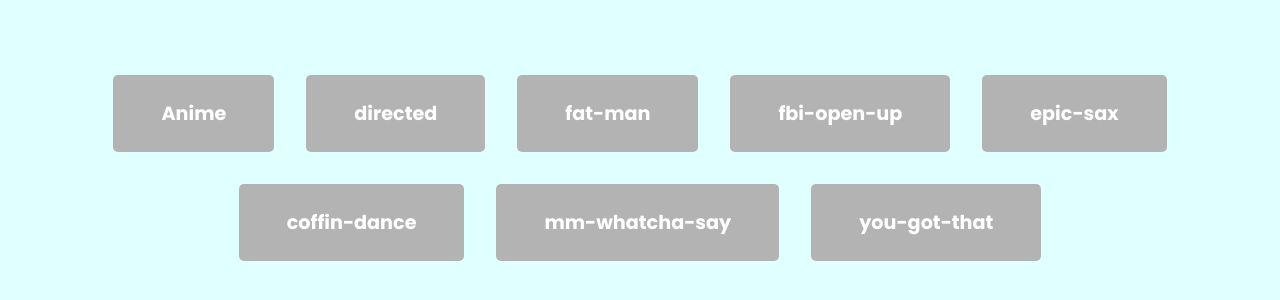
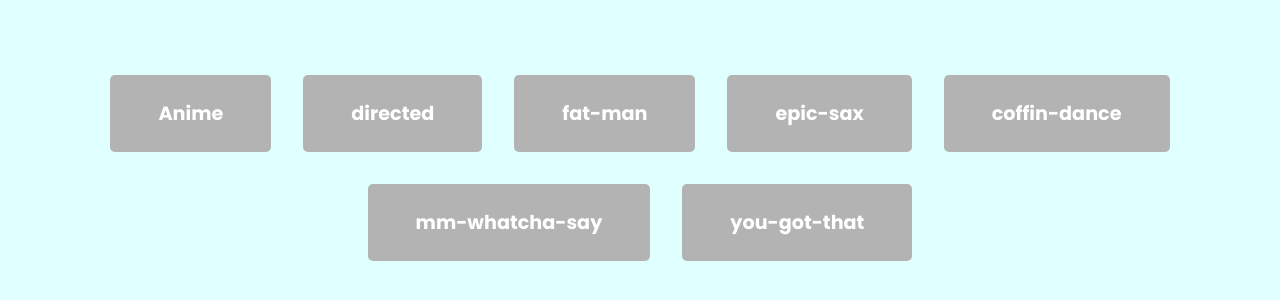
Before and after one commit to BOSSZEUS/SoundBoard, a plain HTML site: page index.html in a window 1280 px wide. Shown: the part 232-532 px from the top of the page. Drawn offline with Linux system fonts and the light colour scheme.

Commit message:
removed one sound

```diff
--- a/index.html
+++ b/index.html
@@ -14,7 +14,6 @@
     <audio id="Anime" src="sounds\anime-wow-sound-effect-mp3cut.mp3"></audio>
     <audio id="directed" src="sounds\directed-by-robert-b_voI2Z4T.mp3"></audio>
     <audio id="fat-man" src="sounds\fat-man-does-amazing-dive-shooting-stars_2.mp3"></audio>
-    <audio id="fbi-open-up_" src="\sounds\fbi-open-up_dwLhIFf.mp3"></audio>
     <audio id="epic-sax" src="sounds\hd-epic-sax-gandalf-10-sec_f1uqKhm.mp3"></audio>
     <audio id="coffin-dance" src="sounds\hq-coffin-dance-funeral-vicetone-tony-igy-astronomia.mp3"></audio>
     <audio id="mm-whatcha-say" src="sounds\mm-whatcha-say-meme-audio-mp3.mp3"></audio>
--- a/script.js
+++ b/script.js
@@ -1,4 +1,4 @@
-const sounds = ['Anime','directed','fat-man','fbi-open-up','epic-sax','coffin-dance','mm-whatcha-say','you-got-that']
+const sounds = ['Anime','directed','fat-man','epic-sax','coffin-dance','mm-whatcha-say','you-got-that']
 sounds.forEach(sound => {
     const btn = document.createElement('button')
     btn.classList.add('btn')
```
